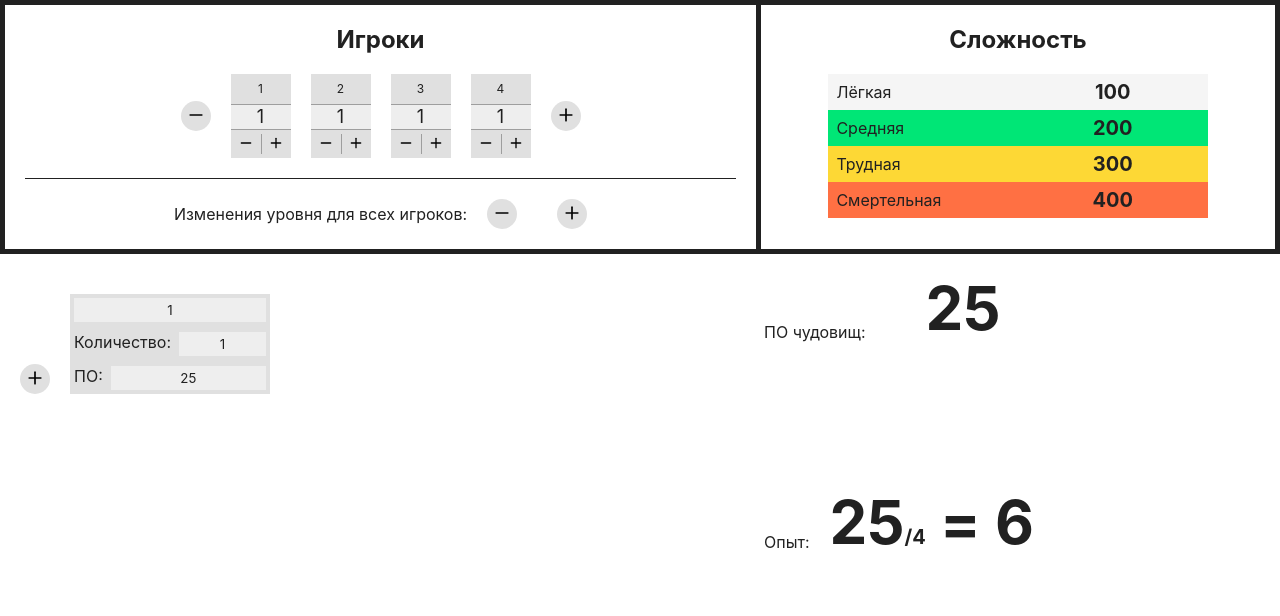
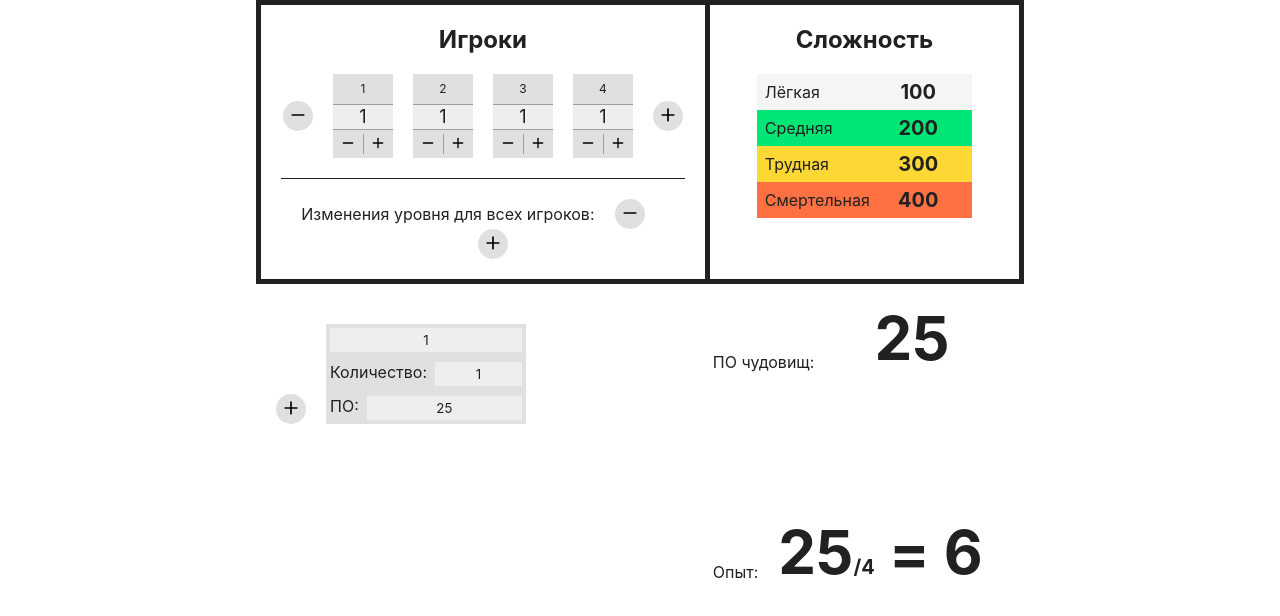
Before and after one commit to Subwan/dnd-fight-calculator, a React (Create React App) app: page / in a window 1280 px wide. Shown: the top 616 px of the page. Built offline with nearby package versions, Linux system fonts and the light colour scheme.

Commit message:
Main block width styles

```diff
--- a/src/pages/MainPage/index.jsx
+++ b/src/pages/MainPage/index.jsx
@@ -5,11 +5,13 @@ import { PlayersCalculation } from 'components/PlayersCalculation';
 
 import { DEFAULT_PLAYERS } from 'constants/players';
 
+import styles from './styles.module.scss';
+
 export const MainPage = () => {
   const [players, setPlayers] = useState(DEFAULT_PLAYERS);
 
   return (
-    <div>
+    <div className={styles.mainPage}>
       <PlayersCalculation players={players} onPlayersChange={setPlayers} />
       <MonstersCalculation players={players} />
     </div>
--- a/src/pages/MainPage/styles.module.scss
+++ b/src/pages/MainPage/styles.module.scss
@@ -0,0 +1,16 @@
+.mainPage {
+  width: 60%;
+  margin: auto;
+}
+
+@media screen and (max-width: 1240px) {
+  .mainPage {
+    width: 80%;
+  }
+}
+
+@media screen and (max-width: 600px) {
+  .mainPage {
+    width: 100%;
+  }
+}
```
